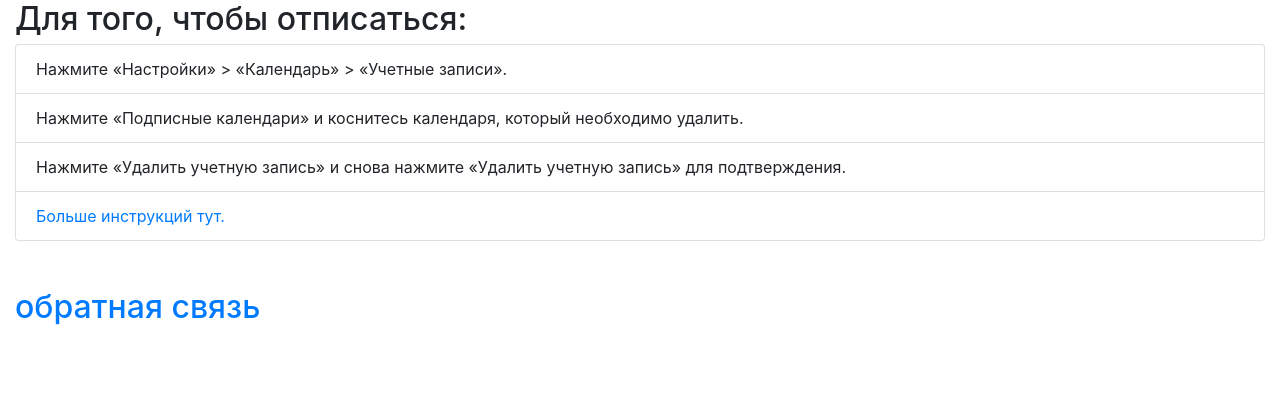
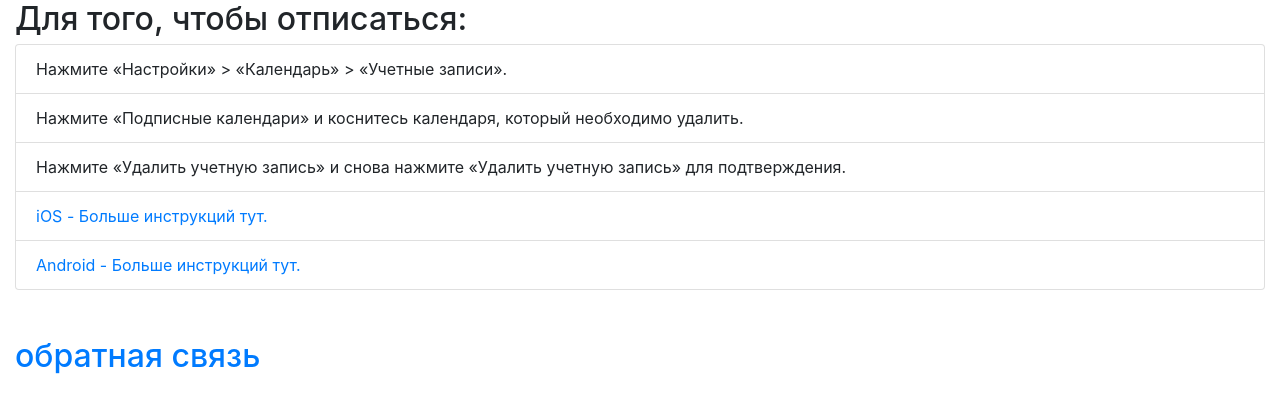
Before and after one commit to slava7713/timetable-cacs, a Flask app: page / in a window 1280 px wide. Shown: the part 265-678 px from the top of the page. Run offline with Flask 2, Linux system fonts and the light colour scheme; some libraries are stand-ins or nearby versions.

Commit message:
Small fix

```diff
--- a/templates/main.html
+++ b/templates/main.html
@@ -94,6 +94,8 @@
 
 <h1 class="h1 navbar">Расписание</h1>
 
+{% if not file %}
+
 <div id="instructions1" class="container-fluid">
     <p>Введите фамилию так же, как искали бы себя на каксе и нажмите ОК.<br>
         Имена отображаются в том же порядке, что и в поиске на каксе.<br>
@@ -102,8 +104,6 @@
 </div>
 
 <br>
-
-{% if not search_results %}
 
 <div id="form" class="container-fluid">
 
@@ -122,20 +122,6 @@
 </div>
 
 <br>
-
-<div id="instructions2" class="container-fluid">
-
-    <h2>Для того, чтобы отписаться:</h2>
-
-    <ul class="list-group">
-          <li class="list-group-item">Нажмите «Настройки» > «Календарь» > «Учетные записи».</li>
-          <li class="list-group-item">Нажмите «Подписные календари» и коснитесь календаря, который необходимо удалить.</li>
-          <li class="list-group-item">Нажмите «Удалить учетную запись» и снова нажмите «Удалить учетную запись» для подтверждения.</li>
-          <li class="list-group-item"><a href="https://support.apple.com/ru-ru/HT202361">Больше инструкций тут.</a></li>
-    </ul>
-
-</div>
-
 
 {% endif %}
 
@@ -168,6 +154,23 @@
 </div>
 
 {% endif %}
+
+
+<div id="instructions2" class="container-fluid">
+
+    <h2>Для того, чтобы отписаться:</h2>
+
+    <ul class="list-group">
+          <li class="list-group-item">Нажмите «Настройки» > «Календарь» > «Учетные записи».</li>
+          <li class="list-group-item">Нажмите «Подписные календари» и коснитесь календаря, который необходимо удалить.</li>
+          <li class="list-group-item">Нажмите «Удалить учетную запись» и снова нажмите «Удалить учетную запись» для подтверждения.</li>
+          <li class="list-group-item"><a target="_blank" href="https://support.apple.com/ru-ru/HT202361">iOS - Больше инструкций тут.</a></li>
+          <li class="list-group-item"><a target="_blank" href="https://support.google.com/calendar/answer/37188?co=GENIE.Platform%3DAndroid&hl=ru&oco=1">Android - Больше инструкций тут.</a></li>
+    </ul>
+
+</div>
+
+
 <br>
 <br>
 
```
